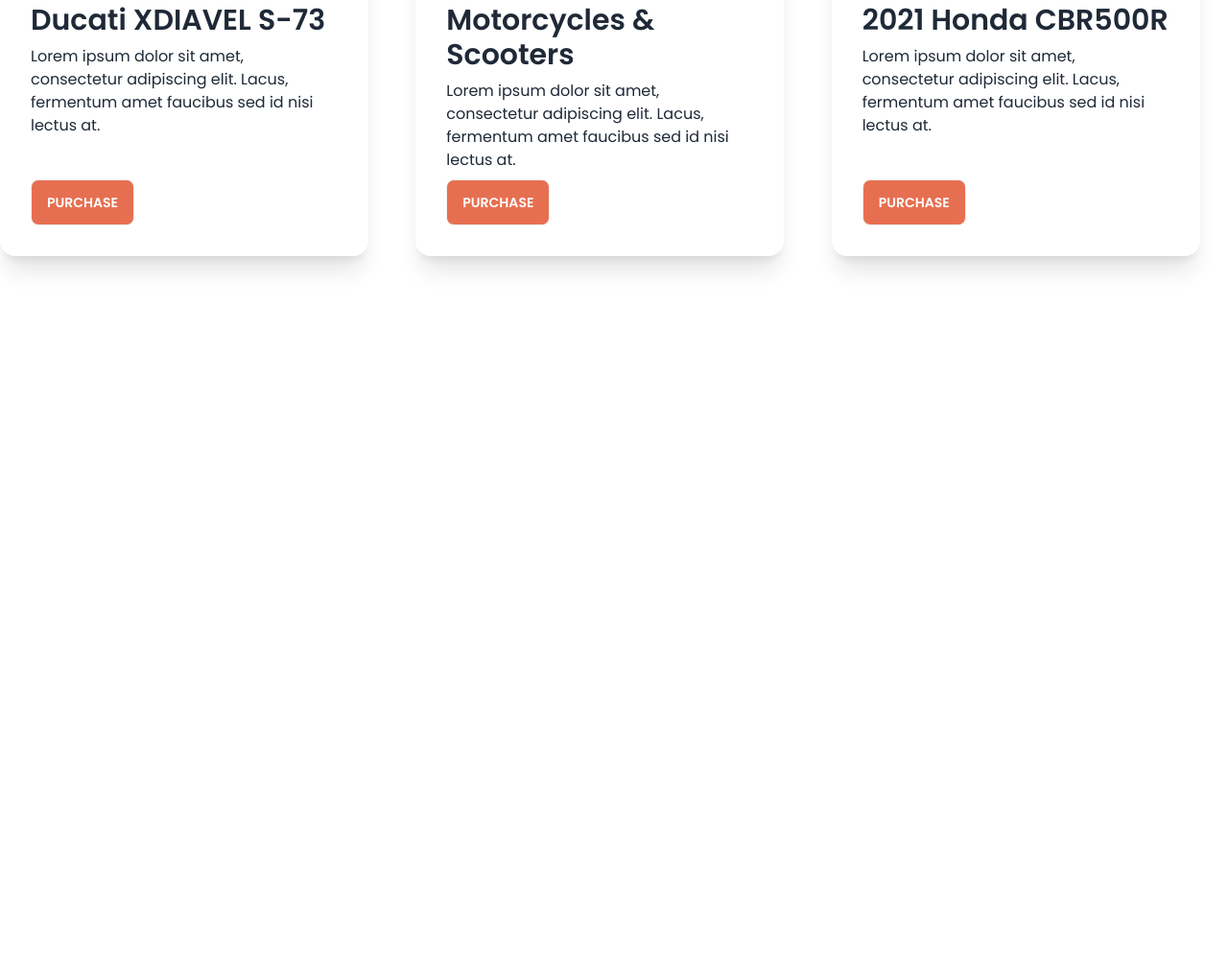
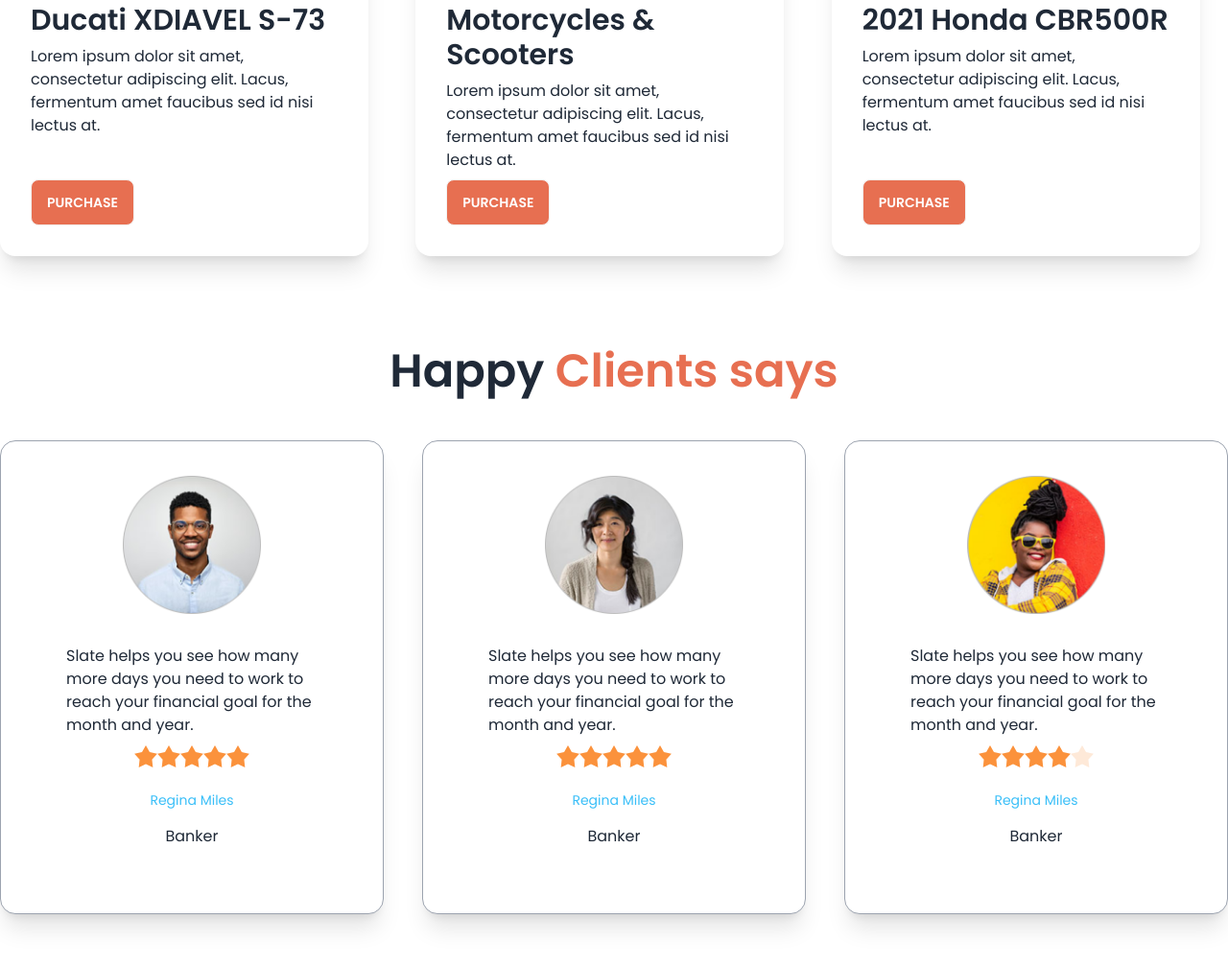
Before and after one commit to nasif07/bike-shop, a plain HTML site: page index.html in a window 1280 px wide. Shown: the part 1099-2106 px from the top of the page at 96% size. Before the commit the page ends 1462 px from the top, so only its background shows below. Drawn offline with nearby package versions, Linux system fonts and the light colour scheme.

Commit message:
create happy clients review

```diff
--- a/index.html
+++ b/index.html
@@ -94,7 +94,7 @@
                       <button class="btn bg-bike-primary text-white">Purchase</button>
                 </div>
                 <div class="flex-1">
-                  <img src="/images/slider/bike2.png" class="w-[400px]" />
+                  <img src="images/slider/bike2.png" class="w-[400px]" />
                 </div>
               </div>
               <div class="absolute flex justify-between transform -translate-y-1/2 left-5 right-5 top-1/2">
@@ -113,7 +113,7 @@
                       <button class="btn bg-bike-primary text-white">Purchase</button>
                 </div>
                 <div class="flex-1">
-                  <img src="/images/slider/bike3.png" class="w-[400px]" />
+                  <img src="images/slider/bike3.png" class="w-[400px]" />
                 </div>
               </div>
               <div class="absolute flex justify-between transform -translate-y-1/2 left-5 right-5 top-1/2">
@@ -132,7 +132,7 @@
                       <button class="btn bg-bike-primary text-white">Purchase</button>
                 </div>
                 <div class="flex-1">
-                  <img src="/images/slider/bike4.png" class="w-[400px]" />
+                  <img src="images/slider/bike4.png" class="w-[400px]" />
                 </div>
               </div>
               <div class="absolute flex justify-between transform -translate-y-1/2 left-5 right-5 top-1/2">
@@ -146,13 +146,13 @@
       <section>
         <!-- featured bike -->
       </section>
+      <!-- latest bikes -->
       <section class="my-24">
-        <!-- latest bikes -->
         <h3 class="text-5xl font-semibold text-center mb-12">Latest Bikes</h3>
         <div class="grid gap-5 grid-cols-1 md:grid-cols-2 lg:grid-cols-3">
           <!-- first card -->
           <div class="card w-96 bg-base-100 shadow-xl">
-            <figure><img src="/images/others/latest1.png" alt="Shoes" /></figure>
+            <figure><img src="images/others/latest1.png" alt="Shoes" /></figure>
             <div class="card-body">
               <h2 class="card-title text-3xl">Ducati XDIAVEL S-73</h2>
               <p>Lorem ipsum dolor sit amet, consectetur adipiscing elit. Lacus, fermentum amet faucibus sed id nisi lectus at.</p>
@@ -163,7 +163,7 @@
           </div>
           <!-- second card -->
           <div class="card w-96 bg-base-100 shadow-xl">
-            <figure><img src="/images/others/latest2.png" alt="Shoes" /></figure>
+            <figure><img src="images/others/latest2.png" alt="Shoes" /></figure>
             <div class="card-body">
               <h2 class="card-title text-3xl">Motorcycles & Scooters</h2>
               <p>Lorem ipsum dolor sit amet, consectetur adipiscing elit. Lacus, fermentum amet faucibus sed id nisi lectus at.</p>
@@ -174,7 +174,7 @@
           </div>
           <!-- third card -->
           <div class="card w-96 bg-base-100 shadow-xl">
-            <figure><img src="/images/others/latest3.png" alt="Shoes" /></figure>
+            <figure><img src="images/others/latest3.png" alt="Shoes" /></figure>
             <div class="card-body">
               <h2 class="card-title text-3xl">2021 Honda CBR500R</h2>
               <p>Lorem ipsum dolor sit amet, consectetur adipiscing elit. Lacus, fermentum amet faucibus sed id nisi lectus at.</p>
@@ -185,6 +185,75 @@
           </div>
         </div>
       </section>
+      <!-- happy clients -->
+      <section class="my-24">
+        <h3 class="text-5xl font-semibold text-center mb-12">Happy <span class="text-bike-primary">Clients says</span></h3>
+        <div class="grid gap-10 grid-cols-1 md:grid-cols-2 lg:grid-cols-3">
+          <!-- first review -->
+          <div class="card border border-gray-400 bg-base-100 shadow-xl p-9">
+            <figure><img class="w-36" src="images/others/user-1.png" alt="Shoes" /></figure>
+            <div class="card-body">
+              <p>Slate helps you see how
+                many more days you need
+                to work to reach your financial
+                goal for the month and year.</p>
+                <div class="rating justify-center">
+                  <input type="radio" name="rating-2" class="mask mask-star-2 bg-orange-400" />
+                  <input type="radio" name="rating-2" class="mask mask-star-2 bg-orange-400" />
+                  <input type="radio" name="rating-2" class="mask mask-star-2 bg-orange-400" />
+                  <input type="radio" name="rating-2" class="mask mask-star-2 bg-orange-400" checked />
+                  <input type="radio" name="rating-2" class="mask mask-star-2 bg-orange-400" />
+                </div>
+              <div class="text-center space-y-4 mt-4">
+                <h4 class="text-sm font-samibold text-info">Regina Miles</h4>
+                <p>Banker</p>
+              </div>
+            </div>
+          </div>
+          <!-- second review -->
+          <div class="card border border-gray-400 bg-base-100 shadow-xl p-9">
+            <figure><img class="w-36" src="images/others/user-2.png" alt="Shoes" /></figure>
+            <div class="card-body">
+              <p>Slate helps you see how
+                many more days you need
+                to work to reach your financial
+                goal for the month and year.</p>
+                <div class="rating justify-center">
+                  <input type="radio" name="rating-2" class="mask mask-star-2 bg-orange-400" />
+                  <input type="radio" name="rating-2" class="mask mask-star-2 bg-orange-400" />
+                  <input type="radio" name="rating-2" class="mask mask-star-2 bg-orange-400" />
+                  <input type="radio" name="rating-2" class="mask mask-star-2 bg-orange-400" checked />
+                  <input type="radio" name="rating-2" class="mask mask-star-2 bg-orange-400" />
+                </div>
+              <div class="text-center space-y-4 mt-4">
+                <h4 class="text-sm font-samibold text-info">Regina Miles</h4>
+                <p>Banker</p>
+              </div>
+            </div>
+          </div>
+          <!-- third review -->
+          <div class="card border border-gray-400 bg-base-100 shadow-xl p-9">
+            <figure><img class="w-36" src="images/others/user-3.png" alt="Shoes" /></figure>
+            <div class="card-body">
+              <p>Slate helps you see how
+                many more days you need
+                to work to reach your financial
+                goal for the month and year.</p>
+                <div class="rating justify-center">
+                  <input type="radio" name="rating-2" class="mask mask-star-2 bg-orange-400" />
+                  <input type="radio" name="rating-2" class="mask mask-star-2 bg-orange-400" />
+                  <input type="radio" name="rating-2" class="mask mask-star-2 bg-orange-400" />
+                  <input type="radio" name="rating-2" class="mask mask-star-2 bg-orange-400" checked />
+                  <input type="radio" name="rating-2" class="mask mask-star-2 bg-orange-400" />
+                </div>
+              <div class="text-center space-y-4 mt-4">
+                <h4 class="text-sm font-samibold text-info">Regina Miles</h4>
+                <p>Banker</p>
+              </div>
+            </div>
+          </div>
+        </div>
+      </section>
     </main>
     <footer></footer>
 </body>
```
